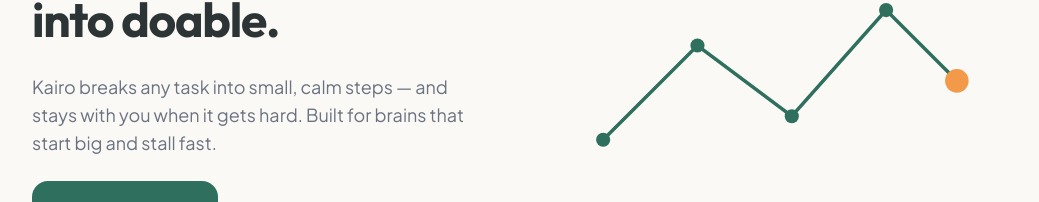
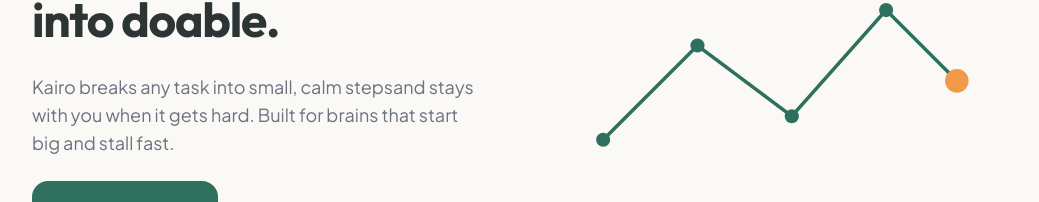
Before and after one commit to kaycee3y/kairo, a Next.js app in the folder kairo/: page / in a window 1280 px wide. Shown: the part 304-506 px from the top of the page, without its empty margins (120-1159 px from the left). Built offline with nearby package versions, Linux system fonts and the light colour scheme.

Commit message:
Update page.tsx

```diff
--- a/kairo/src/app/page.tsx
+++ b/kairo/src/app/page.tsx
@@ -31,7 +31,7 @@
             </h1>
 
             <p className="text-[#6B7280] text-lg max-w-md">
-              Kairo breaks any task into small, calm steps — and stays with
+              Kairo breaks any task into small, calm stepsand stays with
               you when it gets hard. Built for brains that start big and
               stall fast.
             </p>
```
